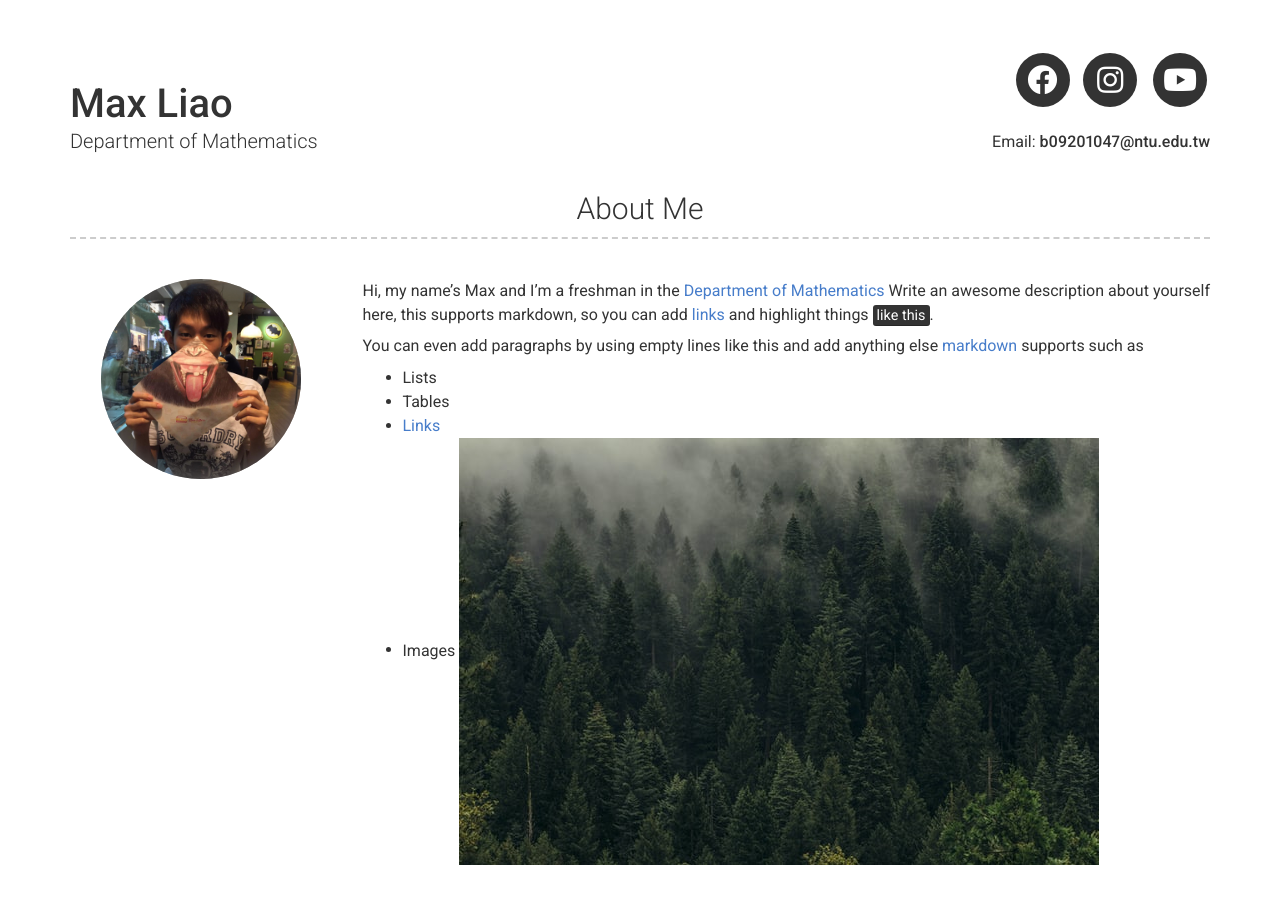
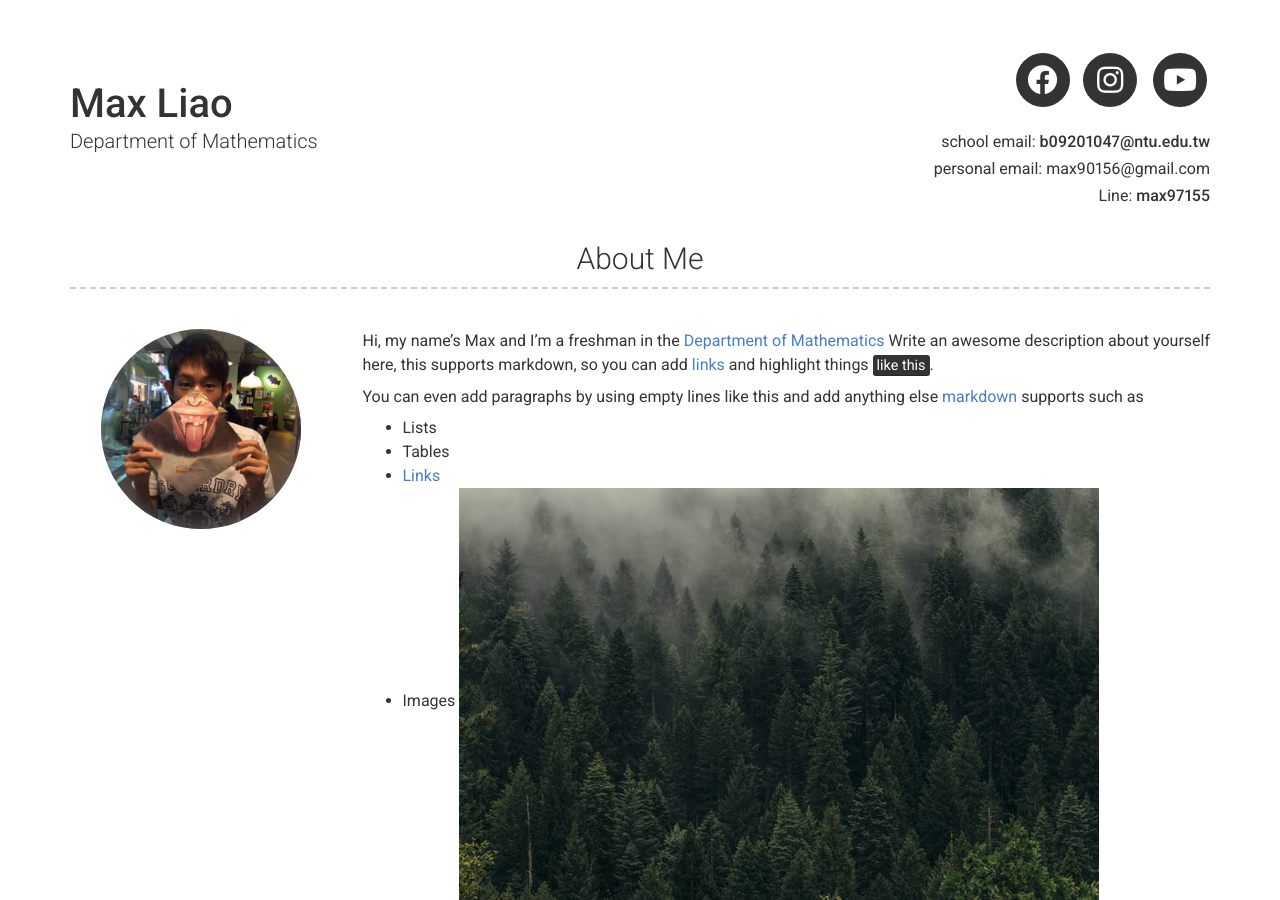
Before and after one commit to max90156/test-website, a Jekyll site: the page built from index.md, in a window 1280 px wide and 900 px high. Built offline with Jekyll 4.4.1, drawn with Linux system fonts in a browser that asks for light colours; nearby versions of some CDN libraries.

Commit message:
Update _config.yml

```diff
--- a/_config.yml
+++ b/_config.yml
@@ -9,11 +9,11 @@ version: 2
 name: Max Liao
 title: Department of Mathematics
 email: b09201047@ntu.edu.tw
-
-# phone:
-# phone_title: Phone (Phone title override)
-#website: Your website (eg. https://google.com)(optional)
-# website_title: Web (Website title override)
+email_title: school email
+phone: max90156@gmail.com
+phone_title: personal email
+website: max97155
+website_title: Line
 
 # Dark Mode (true/false/never)
 darkmode: false
@@ -38,9 +38,9 @@ additional_links:
 - title: YouTube
   icon: fab fa-youtube
   url: https://www.youtube.com/watch?v=072tU1tamd0&ab_channel=MajimaMajima
-# - title: another link
-#   icon: font awesome brand icon name (eg. fab fa-twitter) (https://fontawesome.com/icons?d=gallery&s=brands&m=free)
-#   url: Link url (eg. https://google.com)
+#- title: another link
+ # icon: font awesome brand icon name (eg. fab fa-twitter) (https://fontawesome.com/icons?d=gallery&s=brands&m=free)
+#  url: Link url (eg. https://google.com)
 
 # Google Analytics and Tag Manager
 # Using more than one of these may cause issues with reporting
```
